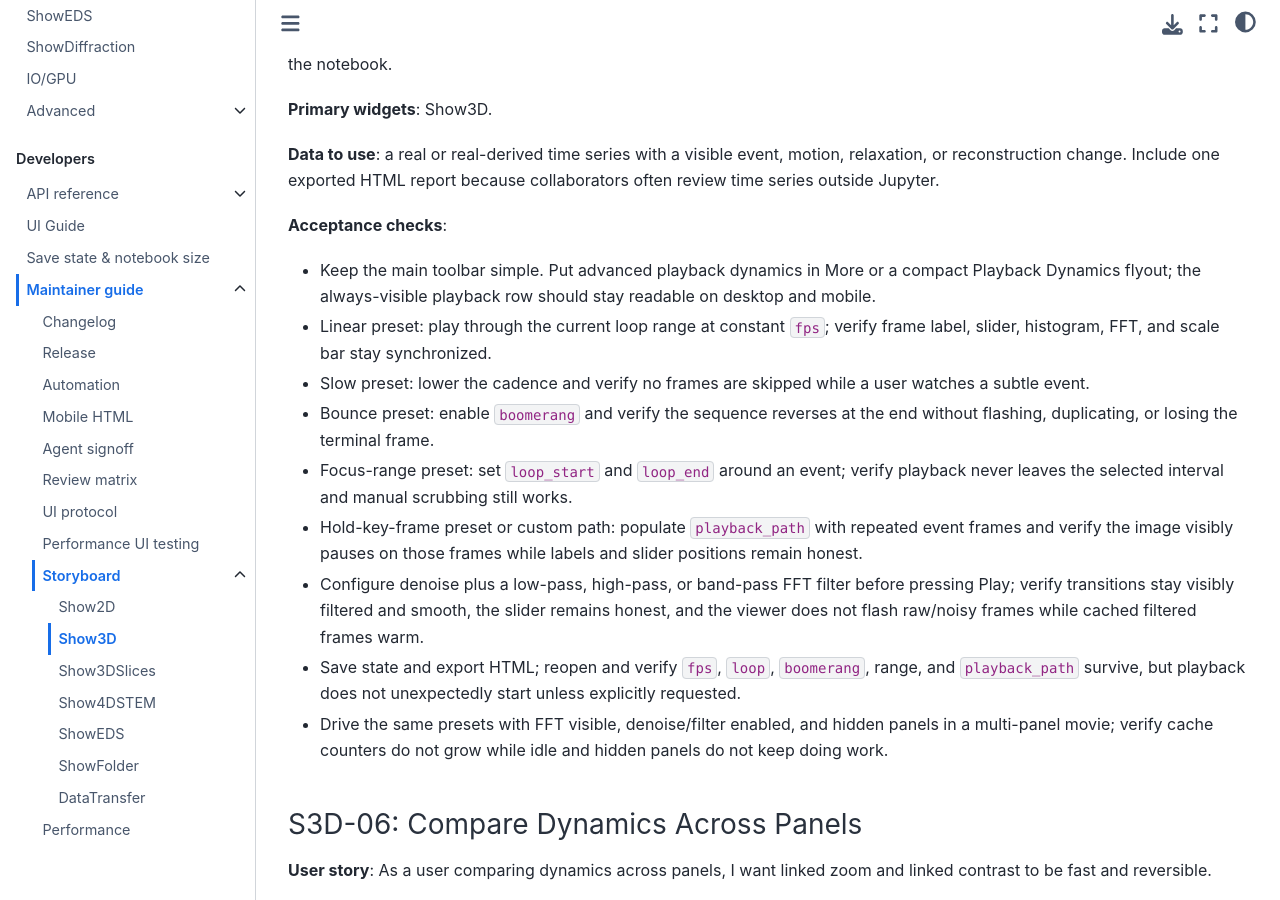
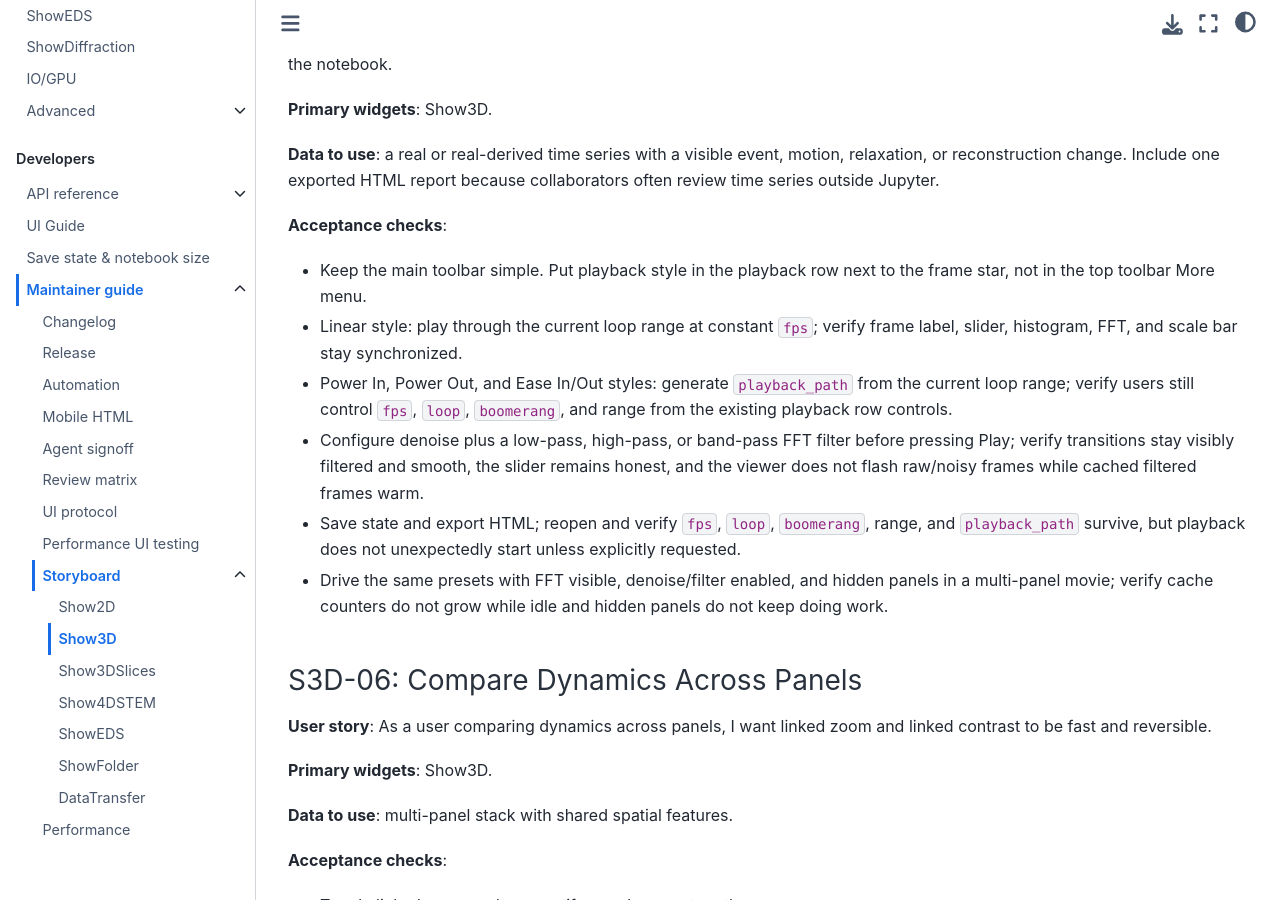
Before and after one commit to bobleesj/quantem.widget, a Jupyter Book: the page built from docs/maintainer/storyboard-show3d.md, in a window 1280 px wide and 900 px high, scrolled down 2561 px. Built offline with Jupyter Book 1.0.4 settings and Sphinx 7.4.7 and the Sphinx Book theme 1.1.4, drawn with Linux system fonts in a browser that asks for light colours.

Commit message:
fix: move Show3D play style to playback row

```diff
--- a/docs/maintainer/storyboard-show3d.md
+++ b/docs/maintainer/storyboard-show3d.md
@@ -119,20 +119,13 @@ because collaborators often review time series outside Jupyter.
 
 **Acceptance checks**:
 
-- Keep the main toolbar simple. Put advanced playback dynamics in More or a
-  compact Playback Dynamics flyout; the always-visible playback row should stay
-  readable on desktop and mobile.
-- Linear preset: play through the current loop range at constant `fps`; verify
+- Keep the main toolbar simple. Put playback style in the playback row next to
+  the frame star, not in the top toolbar More menu.
+- Linear style: play through the current loop range at constant `fps`; verify
   frame label, slider, histogram, FFT, and scale bar stay synchronized.
-- Slow preset: lower the cadence and verify no frames are skipped while a user
-  watches a subtle event.
-- Bounce preset: enable `boomerang` and verify the sequence reverses at the
-  end without flashing, duplicating, or losing the terminal frame.
-- Focus-range preset: set `loop_start` and `loop_end` around an event; verify
-  playback never leaves the selected interval and manual scrubbing still works.
-- Hold-key-frame preset or custom path: populate `playback_path` with repeated
-  event frames and verify the image visibly pauses on those frames while labels
-  and slider positions remain honest.
+- Power In, Power Out, and Ease In/Out styles: generate `playback_path` from
+  the current loop range; verify users still control `fps`, `loop`,
+  `boomerang`, and range from the existing playback row controls.
 - Configure denoise plus a low-pass, high-pass, or band-pass FFT filter before
   pressing Play; verify transitions stay visibly filtered and smooth, the
   slider remains honest, and the viewer does not flash raw/noisy frames while
```
Also changed, not shown: 2 other files.
